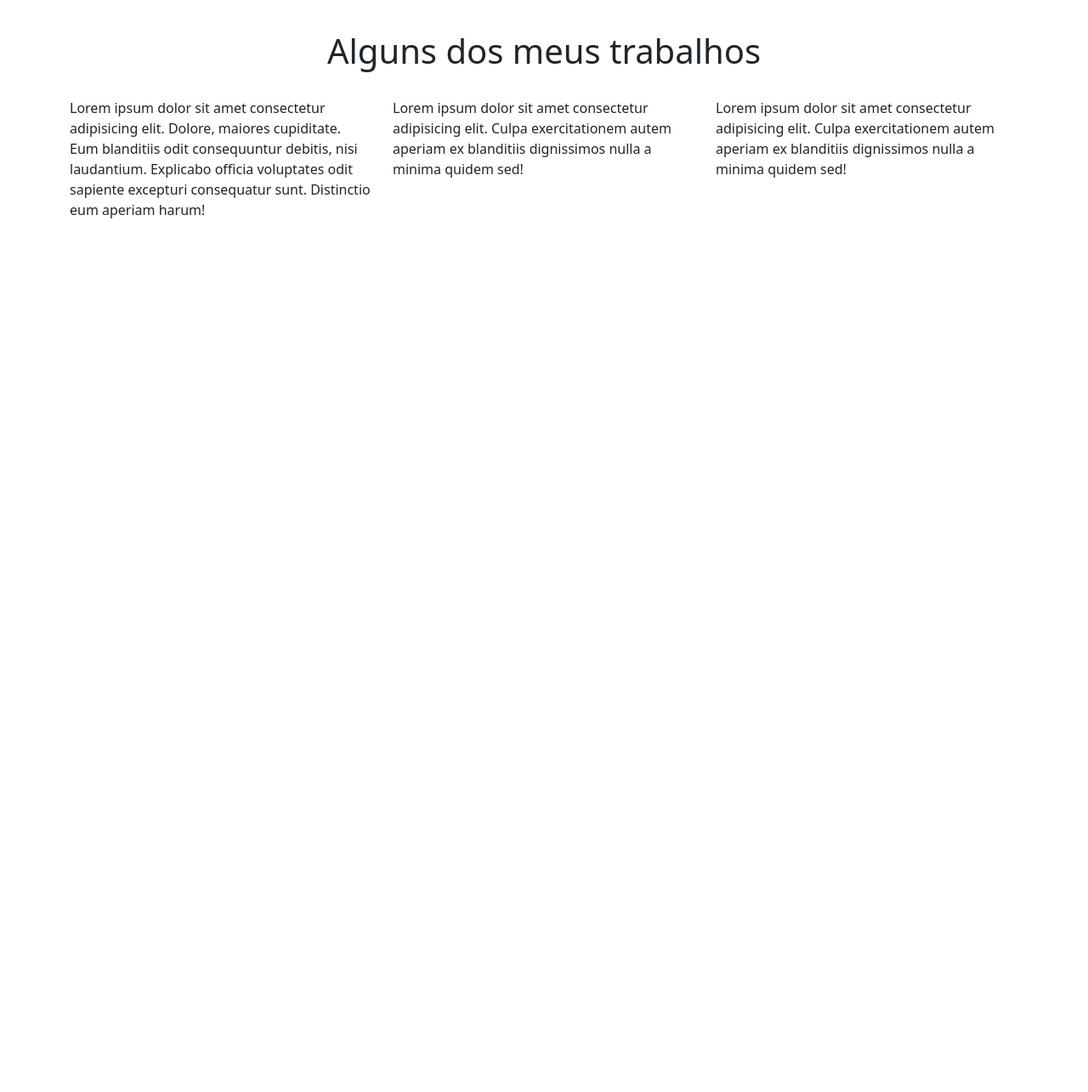
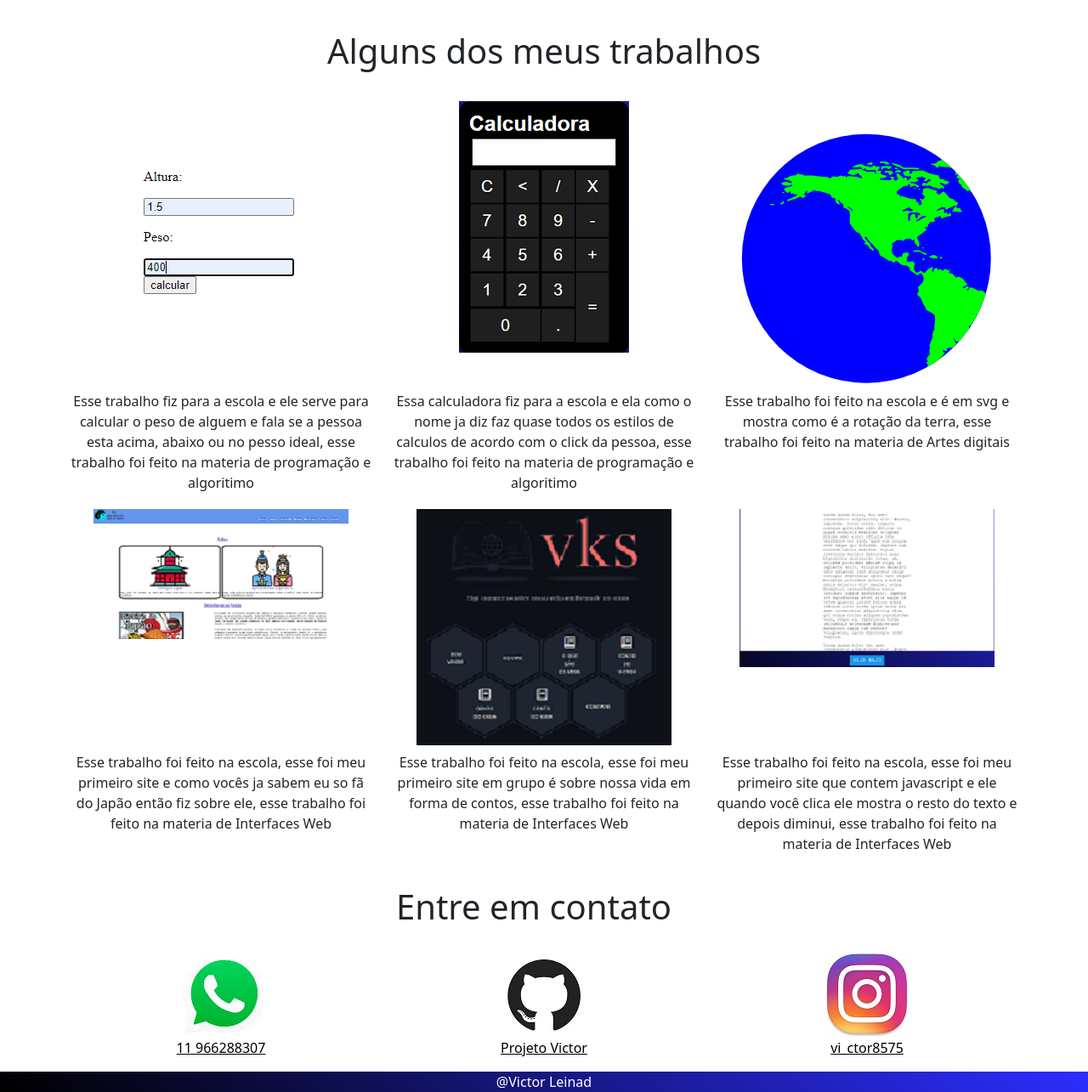
Before and after one commit to ProjetoVictor/Botstrap2.0, a plain HTML site: page index.html in a window 1280 px wide. Shown: the part 3878-5163 px from the top of the page at 85% size. Before the commit the page ends 4153 px from the top, so only its background shows below. Drawn offline with nearby package versions, Linux system fonts and the light colour scheme.

Commit message:
Ultima Verão

```diff
--- a/css/estilo.css
+++ b/css/estilo.css
@@ -6,6 +6,23 @@ ul,li,a{
 }
 figure{
 	text-align: center;
+}
+
+.meio{
+  padding-top: 7%;
+}
+
+.corletra{
+  color: #fff;
+}
+
+.espaço{
+  padding-top: 1%;
+  padding-bottom: 2%;
+}
+
+.meio2{
+  padding-top: 3%;
 }
 
 .espacamentotexto{
--- a/index.html
+++ b/index.html
@@ -171,22 +171,73 @@
           <h1 class="text-center titulo espacamentotexto">Alguns dos meus trabalhos</h1>
         </div>
         <div class="row">
-          <div class="col-md 4">
-            <p>Lorem ipsum dolor sit amet consectetur adipisicing elit. Dolore, maiores cupiditate. Eum blanditiis odit consequuntur debitis, nisi laudantium. Explicabo officia voluptates odit sapiente excepturi consequatur sunt. Distinctio eum aperiam harum!</p>
+          <div class="col-md 4 text-center meio ajustarimg">
+            <a href="https://projetovictor.github.io/imc_javascript/?altura=1.5&peso=400&enviar=calcular#"><img class="espaço" src="img/trabalhos/1.png" alt=""></a>
           </div>
-          <div class="col-md 4">
-            <p>Lorem ipsum dolor sit amet consectetur adipisicing elit. Culpa exercitationem autem aperiam ex blanditiis dignissimos nulla a minima quidem sed!</p>
+          <div class="col-md 4 text-center ajustarimg">
+            <a href="https://projetovictor.github.io/calculador_javascript/"><img class="espaço" src="img/trabalhos/2.png" alt=""></a>
           </div>
-          <div class="col-md 4">
-            <p>Lorem ipsum dolor sit amet consectetur adipisicing elit. Culpa exercitationem autem aperiam ex blanditiis dignissimos nulla a minima quidem sed!</p>
+          <div class="col-md 4 text-center meio2 ajustarimg">
+            <a href="https://github.com/ProjetoVictor?tab=repositories"><img class="espaço" src="img/trabalhos/terra.svg" alt=""></a>
+          </div>
+        </div>
+        <div class="row">
+          <div class="col-md 4 text-center">
+            <p>Esse trabalho fiz para a escola e ele serve para calcular o peso de alguem e fala se a pessoa esta acima, abaixo ou no pesso ideal, esse trabalho foi feito na materia de programação e algoritimo</p>
+          </div>
+          <div class="col-md 4 text-center">
+            <p>Essa calculadora fiz para a escola e ela como o nome ja diz faz quase todos os estilos de calculos de acordo com o click da pessoa, esse trabalho foi feito na materia de programação e algoritimo</p>
+
+          </div>
+          <div class="col-md 4 text-center">
+            <p>Esse trabalho foi feito na escola e é em svg e mostra como é a rotação da terra, esse trabalho foi feito na materia de Artes digitais</p>
+          </div>
+        </div>
+        <div class="row">
+          <div class="col-md 4 text-center ajustarimg">
+            <a href="https://projetovictor.github.io/sitesIW/"><img class="espaço" src="img/trabalhos/4.png" alt=""></a>
+          </div>
+          <div class="col-md 4 text-center ajustarimg">
+            <a href="https://gruposinterdisciplina.github.io/VKS/"><img class="espaço" src="img/trabalhos/5.png" alt=""></a>
+          </div>
+          <div class="col-md 4 text-center ajustarimg">
+            <a href="https://projetovictor.github.io/Recolher_Texto/"><img class="espaço" src="img/trabalhos/6.png" alt=""></a>
+          </div>
+        </div>
+        <div class="row">
+          <div class="col-md 4 text-center">
+            <p>Esse trabalho foi feito na escola, esse foi meu primeiro site e como vocês ja sabem eu so fã do Japão então fiz sobre ele, esse trabalho foi feito na materia de Interfaces Web</p>
+          </div>
+          <div class="col-md 4 text-center">
+            <p>Esse trabalho foi feito na escola, esse foi meu primeiro site em grupo é sobre nossa vida em forma de contos, esse trabalho foi feito na materia de Interfaces Web</p>
+
+          </div>
+          <div class="col-md 4 text-center">
+            <p>Esse trabalho foi feito na escola, esse foi meu primeiro site que contem javascript e ele quando você clica ele mostra o resto do texto e depois diminui, esse trabalho foi feito na materia de Interfaces Web</p>
           </div>
         </div>
       </section>
       <section id="contato">
-
+        <div class="row">
+          <div class="row">
+            <h1 class="text-center titulo espacamentotexto">Entre em contato</h1>
+          </div>
+          <div class="col-md 4 text-center">
+            <img src="img/contato/1.jpg" alt="">
+            <a href="https://chat.whatsapp.com/K8baSsIMu2k3kXfPKjMiMC"><p>11 966288307</p></a>
+          </div>
+          <div class="col-md 4 text-center">
+            <img src="img/contato/2.jpg" alt="">
+            <a href="https://github.com/ProjetoVictor"><p>Projeto Victor</p></a>
+          </div>
+          <div class="col-md 4 text-center">
+            <img src="img/contato/3.jpg" alt="">
+            <a href="https://www.instagram.com/vi_ctor8575/"><p>vi_ctor8575</p></a>
+          </div>
+        </div>
       </section>
     </div>
-
+    <footer class="text-center fundomenu corletra">@Victor Leinad</footer>
     <!-- Optional JavaScript; choose one of the two! -->
 
     <!-- Option 1: Bootstrap Bundle with Popper -->
```
Also changed, not shown: img/contato/1.jpg (added), img/contato/2.jpg (added), img/contato/3.jpg (added), img/trabalhos/1.png (added), img/trabalhos/2.png (added), img/trabalhos/4.png (added), img/trabalhos/5.png (added), img/trabalhos/6.png (added), img/trabalhos/terra.svg (added).
